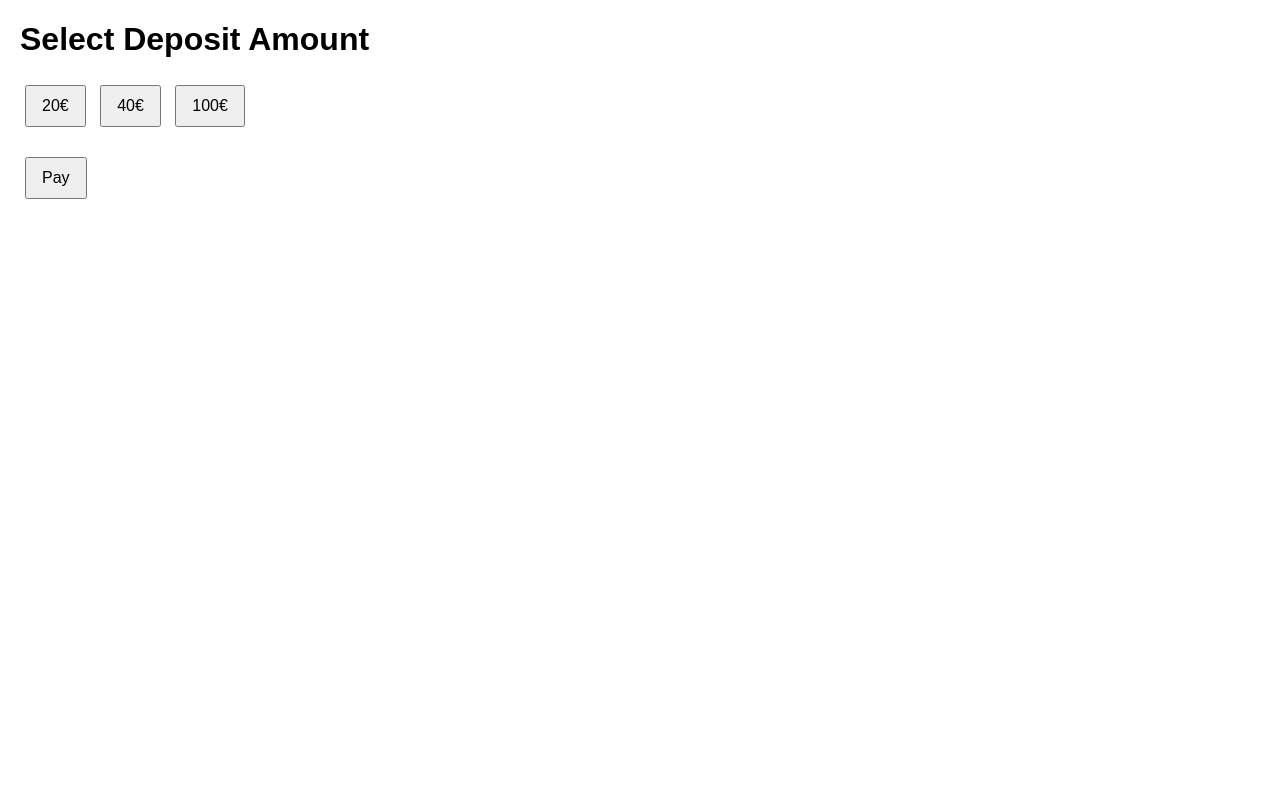
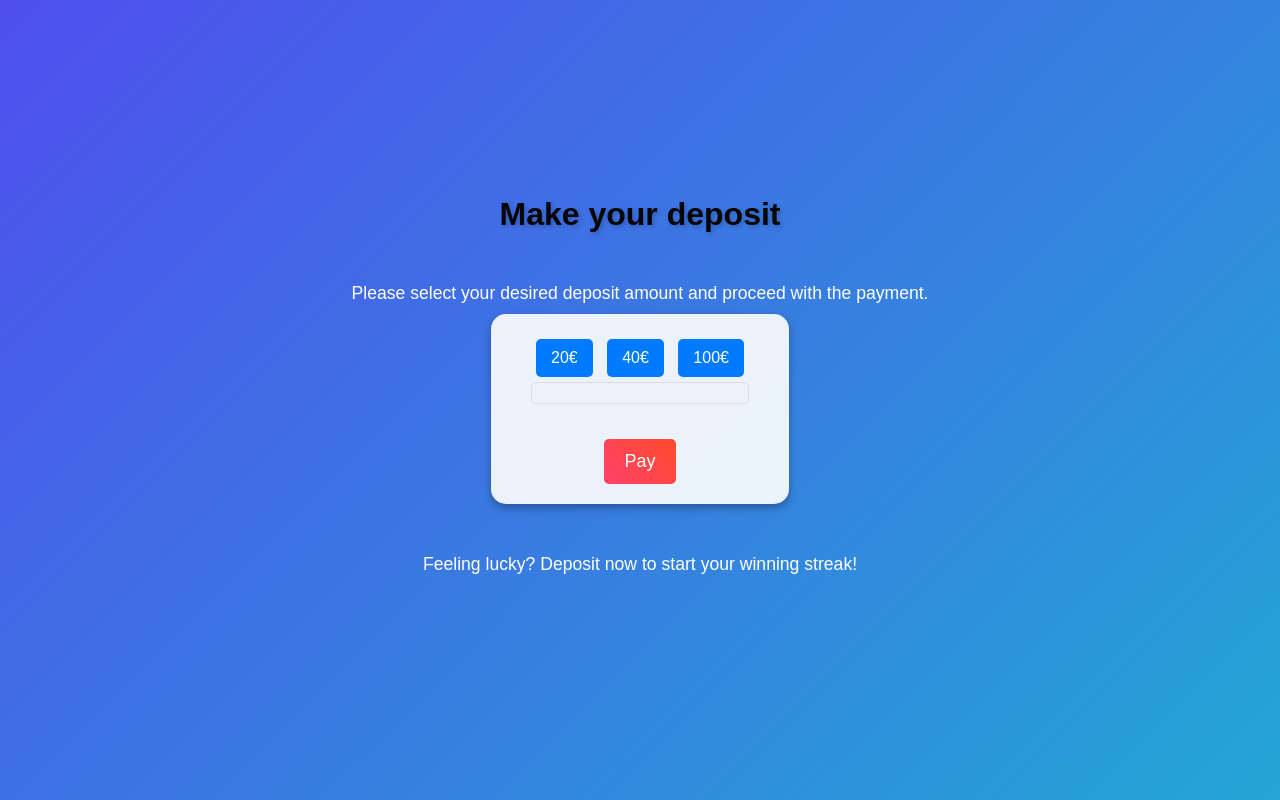
Before and after one commit to Kaja6/OnlineGambling, a Flask app: page / in a window 1280 px wide. Run offline with Flask 3, Linux system fonts and the light colour scheme; some libraries are stand-ins or nearby versions.

Commit message:
Modified design

```diff
--- a/Task2/templates/index.html
+++ b/Task2/templates/index.html
@@ -5,29 +5,11 @@
     <meta name="viewport" content="width=device-width, initial-scale=1.0">
     <title>Stripe Mini App</title>
     <script src="https://js.stripe.com/v3/"></script>
-    <style>
-        /* Basic styling for the buttons */
-        body {
-            font-family: Arial, sans-serif;
-            margin: 20px;
-        }
-        button {
-            margin: 5px;
-            padding: 10px 15px;
-            font-size: 16px;
-            cursor: pointer;
-        }
-        #payment-result {
-            margin-top: 20px;
-            color: red;
-        }
-        #card-element {
-            margin: 20px 0;
-        }
-    </style>
+
 </head>
 <body>
-    <h1>Select Deposit Amount</h1>
+    <h1>Make your deposit</h1>
+    <p> Please select your desired deposit amount and proceed with the payment.</p>
     <form id="payment-form">
         <div>
             <button type="button" class="amount-button" value="2000">20€</button>
@@ -38,6 +20,9 @@
         <div id="card-element"></div>
         <button id="submit-button">Pay</button>
     </form>
+
+    <p>Feeling lucky? Deposit now to start your winning streak!</p>
+
     <div id="payment-result"></div>
 
     <script>
@@ -102,5 +87,144 @@
         });
 
     </script>
+
+    <style>
+
+        * {
+            margin: 0;
+            padding: 0;
+        }
+
+        body {
+            font-family: 'Arial', sans-serif;
+            background: linear-gradient(135deg, #4f4fee, #23a6d5);
+            color: #000000;
+            display: flex;
+            justify-content: center;
+            flex-direction: column; /* column layout to stack items */
+            align-items: center;
+            min-height: 100vh;
+            margin: 0;
+        }
+
+        h1 {
+            color: #060606;
+            text-align: center;
+            font-size: 2rem;
+            margin-bottom: 40px;
+            margin-left: center;
+            text-shadow: 2px 2px 4px rgba(0, 0, 0, 0.2);
+        }
+
+        p {
+            text-align: center;
+            font-size: 1.1rem;
+            color: #fff; /* White color for contrast */
+            margin: 10px 0; /* Space between paragraphs */
+            max-width: 600px; /* Max width for better readability */
+        }
+
+
+        /* Form Styling */
+        form {
+            background: rgba(255, 255, 255, 0.9); /* Slightly transparent background */
+            padding: 20px 40px;
+            border-radius: 15px;
+            box-shadow: 0 4px 8px rgba(0, 0, 0, 0.3);
+            max-width: 600px;
+            text-align: center;
+            animation: slideIn 0.8s ease;
+            margin-bottom: 40px;
+        }
+
+        @keyframes slideIn {
+            from {
+                transform: translateY(-20px);
+                opacity: 0;
+            }
+            to {
+                transform: translateY(0);
+                opacity: 1;
+            }
+        }
+
+        /* Amount Buttons */
+        .amount-button {
+            background-color: #007bff;
+            color: #fff;
+            border: none;
+            padding: 10px 15px;
+            margin: 5px;
+            font-size: 16px;
+            cursor: pointer;
+            border-radius: 5px;
+            transition: all 0.3s ease;
+        }
+
+        .amount-button:hover,
+        .amount-button.selected {
+            background-color: #0056b3;
+            transform: scale(1.05); /* Slightly larger on hover */
+        }
+
+        /* Payment Button */
+        #submit-button {
+            background: linear-gradient(45deg, #ff416c, #ff4b2b);
+            color: white;
+            border: none;
+            padding: 12px 20px;
+            margin-top: 20px;
+            font-size: 18px;
+            border-radius: 5px;
+            cursor: pointer;
+            transition: all 0.3s ease;
+        }
+
+        #submit-button:hover {
+            background: linear-gradient(45deg, #ff4b2b, #ff416c);
+            transform: translateY(-2px);
+        }
+
+        /* Card Element Styling */
+        #card-element {
+            border: 1px solid #ddd;
+            padding: 10px;
+            border-radius: 5px;
+            margin-bottom: 15px;
+        }
+
+        /* Payment Result Styling */
+        #payment-result {
+            margin-top: 20px;
+            font-size: 1.1em;
+            color: #28a745;
+            text-align: center;
+        }
+
+        #error {
+            color: red;
+        }
+
+        /* Responsive Design */
+        @media (max-width: 480px) {
+            form {
+                padding: 15px 20px;
+            }
+
+            h1 {
+                font-size: 1.5rem;
+            }
+
+            #submit-button {
+                font-size: 16px;
+                padding: 10px 15px;
+            }
+
+            .amount-button {
+                font-size: 14px;
+            }
+        }
+
+    </style>
 </body>
 </html>
```
Also changed, not shown: Task2/app.py (+0 -23 lines).
